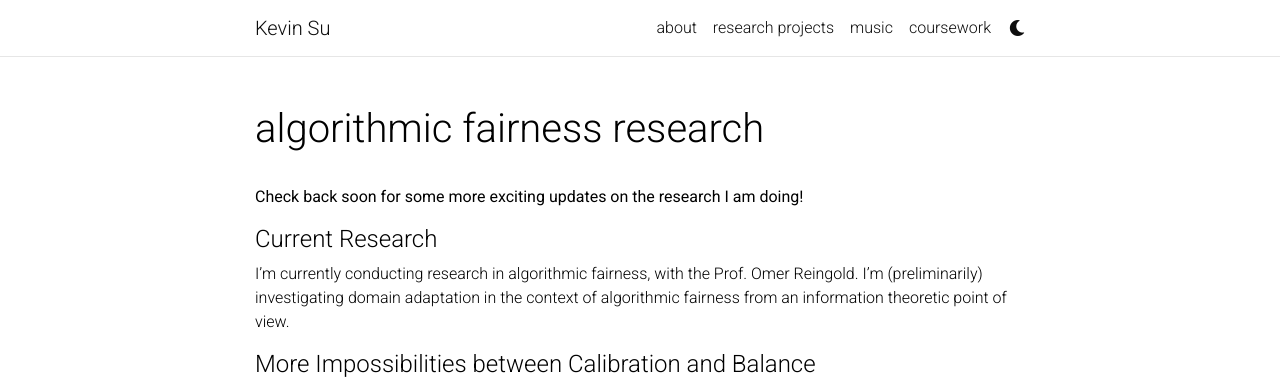
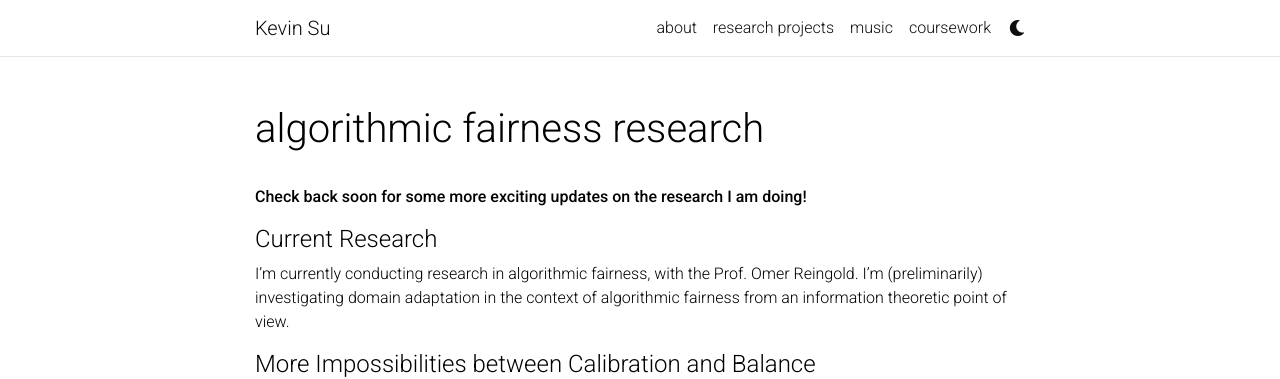
Before and after one commit to kevin20841/kevin20841.github.io, a Jekyll site: the page built from _projects/algo_fairness_research.md, in a window 1280 px wide. Shown: the top 379 px of the page. Built offline with Jekyll 4.4.1, drawn with Linux system fonts in a browser that asks for light colours; comment, search, counter and statistics services are not loaded; a style sheet for code colours, icons or effects is not loaded.

```diff
--- a/_projects/algo_fairness_research.md
+++ b/_projects/algo_fairness_research.md
@@ -6,7 +6,7 @@ img: assets/img/undraw_a_better_world_9xfd.png
 importance: 1
 category: work
 ---
-<b> Check back soon for some more exciting updates on the research I am doing!</b>
+<strong> Check back soon for some more exciting updates on the research I am doing!</strong>
 
 #### Current Research
 I'm currently conducting research in algorithmic fairness, with the Prof. Omer Reingold. I'm (preliminarily) investigating domain adaptation in the context of algorithmic fairness from an information theoretic point of view.
```
